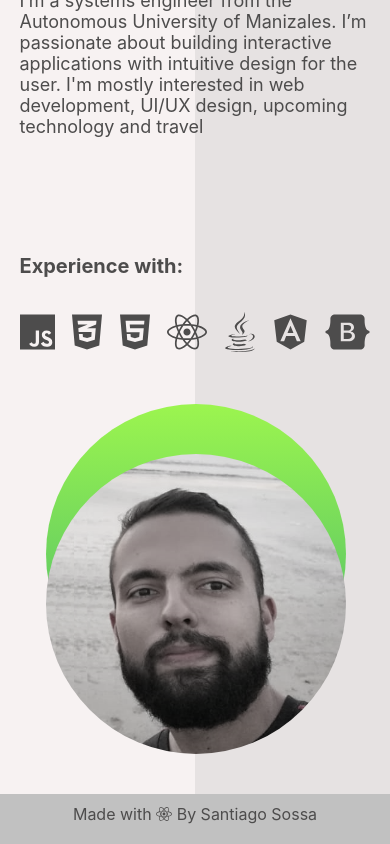
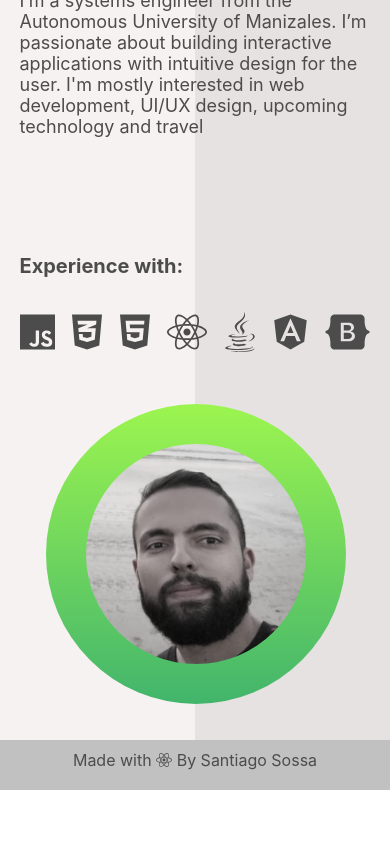
Before and after one commit to SantiagoSossa/personal-web, a React (Create React App) app: page / in a window 390 px wide. Shown: the part 2506-3350 px from the top of the page. After the commit the page ends 3296 px from the top, so only its background shows below. Built offline with nearby package versions, Linux system fonts and the light colour scheme.

Commit message:
[fix] photo size
fixed the size of the photo in mobile

```diff
--- a/src/components/About/About.module.css
+++ b/src/components/About/About.module.css
@@ -68,6 +68,10 @@
         width: 300px;
         height: 300px;
     }
+    .Photo{
+        width: 220px;
+        margin-top: 40px;
+    }
     .AboutContainer{
         padding: 5% 20% 0 0;
         width: 40vw;
```
